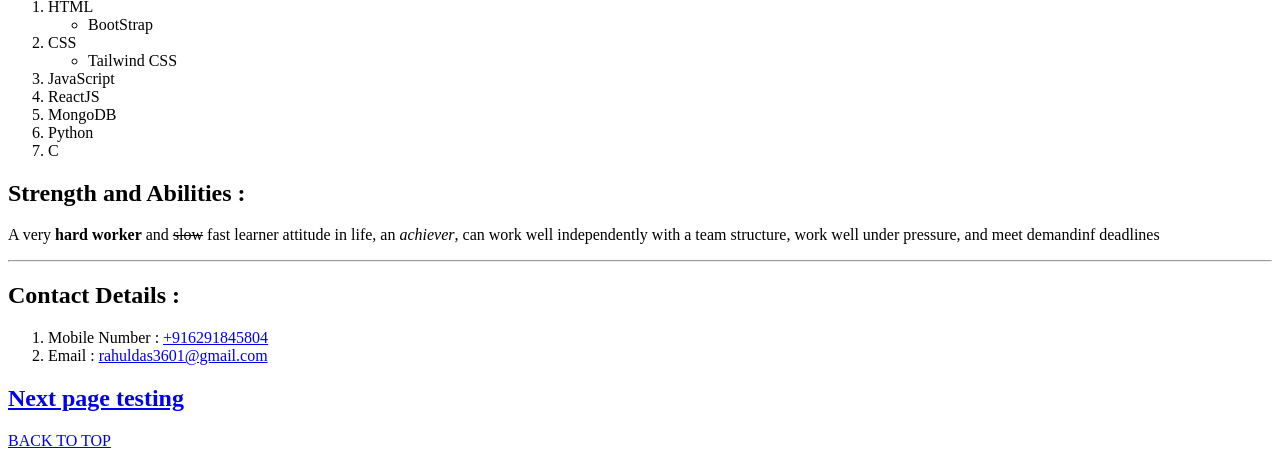
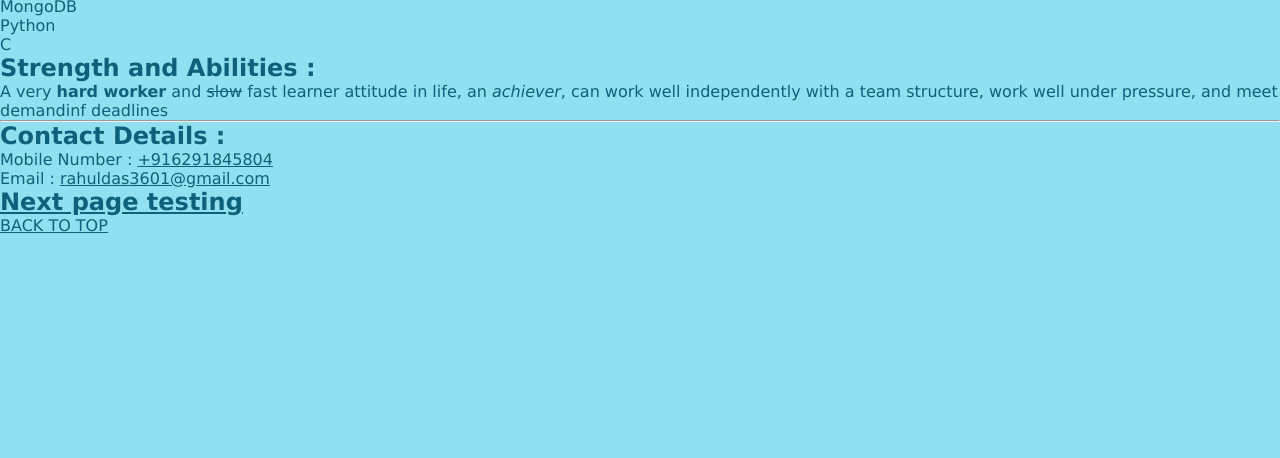
Before and after one commit to RahulDas0007/Test-Resume-1, a plain HTML site: page index.html in a window 1280 px wide. Shown: the part 657-1115 px from the top of the page. After the commit the page ends 892 px from the top, so only its background shows below. Drawn offline with Linux system fonts and the light colour scheme.

Commit message:
Update index.html

```diff
--- a/index.html
+++ b/index.html
@@ -5,6 +5,8 @@
     <meta charset="UTF-8">
     <meta name="viewport" content="width=device-width, initial-scale=1.0">
     <title>Resume</title>
+    <link rel="stylesheet" href="style.css">
+    <link rel="shortcut icon" href="favicon.ico" type="image/x-icon">
 </head>
 
 <body>
```
